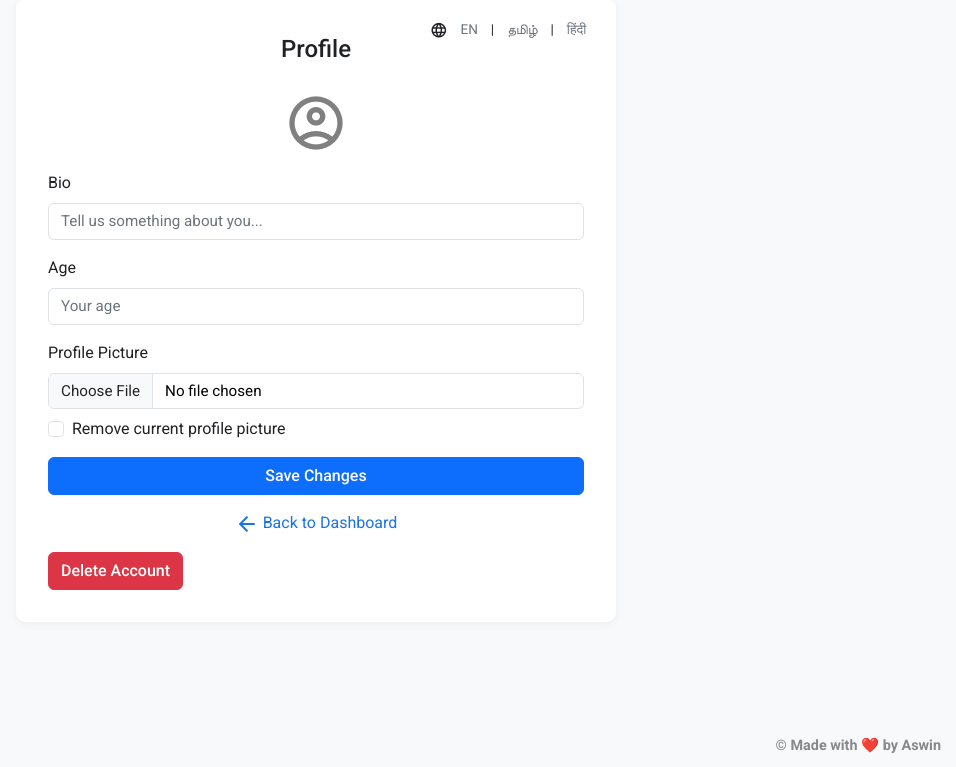
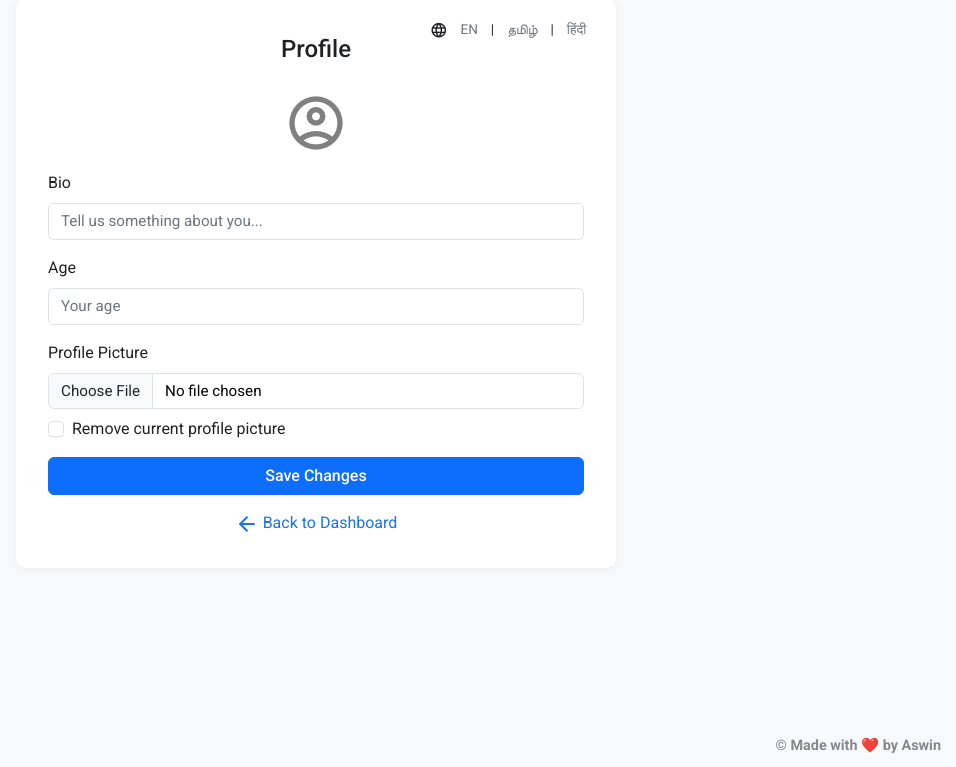
Before and after one commit to Aswin-AR5055/MiniGDrive, a Flask app: page /profile in a window 1280 px wide. Shown: the part 33-800 px from the top of the page, without its empty margins (324-1280 px from the left). Run offline with Flask 2, Linux system fonts and the light colour scheme; the visitor is signed in with stand-in values (Sample User, id 1); data comes from the database, SQL or seed files in the repository.

Commit message:
Update profile.html

```diff
--- a/templates/profile.html
+++ b/templates/profile.html
@@ -197,9 +197,6 @@
         </a>
       </div>
     </form>
-<form action="{{ url_for('delete_account') }}" method="post" onsubmit="return confirm('Are you sure you want to delete your account? This action cannot be undone.');">
-  <button type="submit" class="btn btn-danger mt-3">Delete Account</button>
-</form>
 
   </div>
 
```
